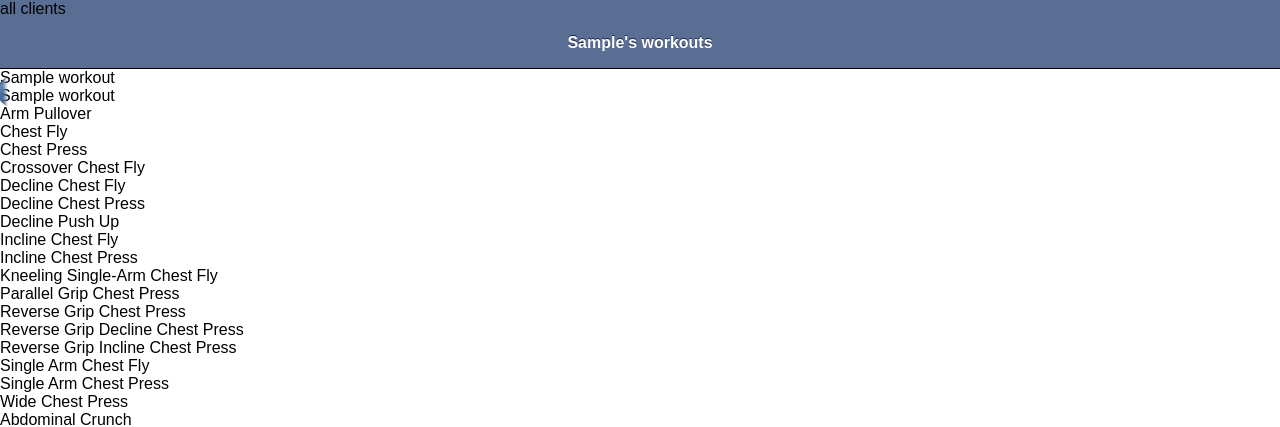
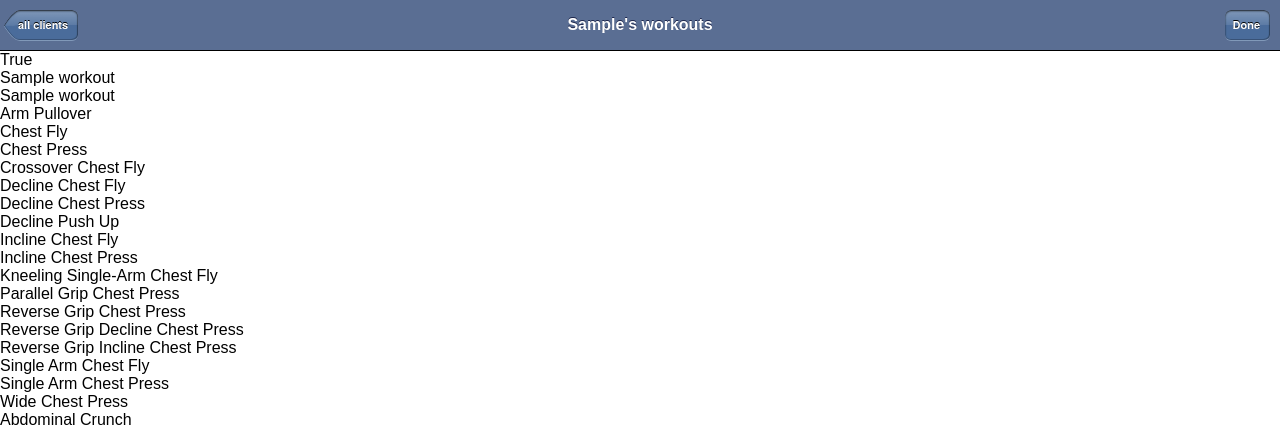
Before and after one commit to cypressf/hfid-prototype, a Flask app: page /client/1/workouts/edit in a window 1280 px wide. Shown: the top 427 px of the page. Run offline with Flask 2, Linux system fonts and the light colour scheme; tables that the repository leaves empty hold one stand-in row (values such as "Sample post").

Commit message:
buttons changed in buttonbar

```diff
--- a/templates/client.html
+++ b/templates/client.html
@@ -2,7 +2,7 @@
 
 {% block content %}
 <header>
-<a href="/" class="ios-arrow-left">all clients</a> <h1>{{ client.firstname }}</h1>
+<a href="/" class="ios-button ios-arrow-left">all clients</a> <h1>{{ client.firstname }}</h1>
 </header>
 
 <ul id="add_something">
--- a/templates/workouts.html
+++ b/templates/workouts.html
@@ -2,9 +2,12 @@
 
 {% block content %}
 <header>
-<a href="/" class="ios-arrow-left">all clients</a> <h1>{{ client.firstname }}'s workouts</h1>
+<a href="/" class="ios-arrow-left ios-button">all clients</a> <h1>{{ client.firstname }}'s workouts</h1>
+{% if edit %}
+    <a href="/client/{{ client.id }}/workouts/" id="done" class="ios-button">Done</a>
+{% endif %}
 </header>
-
+{{ edit }}
 <ul class="workouts">
     {% for w in workouts %}
     <li>
```
